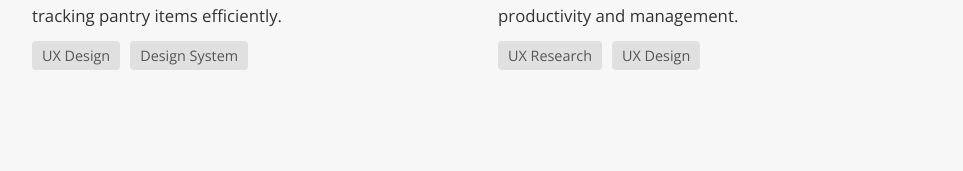
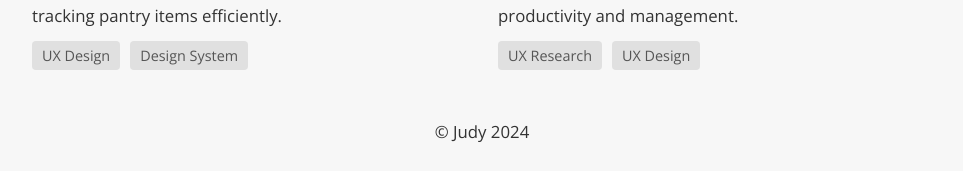
Before and after one commit to araxione/portfolio, a React (Create React App) app: page / in a window 1280 px wide. Shown: the part 1850-2021 px from the top of the page, without its empty margins (158-1121 px from the left). Before the commit the page ends 1920 px from the top, so only its background shows below. Built offline with nearby package versions, Linux system fonts and the light colour scheme.

Commit message:
added details

```diff
--- a/src/ByteBroom.js
+++ b/src/ByteBroom.js
@@ -2,6 +2,7 @@
 import "aos/dist/aos.css";
 import AOS from "aos";
 import "./EcoPantry.css";
+import Footer from "./Footer";
 import byteBroom from "./images/bytebroom/bytebroom.png";
 import affinity from "./images/bytebroom/affinity.png";
 import lo_fi from "./images/bytebroom/lo-fi.png";
--- a/src/EcoPantry.js
+++ b/src/EcoPantry.js
@@ -2,6 +2,7 @@
 import "aos/dist/aos.css";
 import AOS from "aos";
 import "./EcoPantry.css";
+import Footer from "./Footer";
 import ecoThumbnail from "./images/ecopantry/eco-thumbnail.png";
 import groceryList from "./images/ecopantry/grocery-list.png";
 import recipes from "./images/ecopantry/recipes.png";
@@ -354,6 +355,7 @@
             <img src={team} alt="Team" />
           </div>
         </section>
+        <Footer/>
       </div>
     </div>
   );
--- /dev/null
+++ b/src/Footer.css
@@ -0,0 +1,14 @@
+/* Footer.css */
+
+.footer {
+    background-color: #f7f7f7;
+    color: #333;
+    text-align: center;
+    padding: 10px 0;
+    /* position: fixed;  */
+    padding-top: 32px;
+    left: 0;
+    right: 0;
+    bottom: 0;
+    z-index: 1000;
+  }
--- /dev/null
+++ b/src/Footer.js
@@ -0,0 +1,13 @@
+// Footer.js
+import React from 'react';
+import './Footer.css';
+
+const Footer = () => {
+  return (
+    <footer className="footer">
+      <p>© Judy 2024</p>
+    </footer>
+  );
+};
+
+export default Footer;
--- a/src/Portfolio.js
+++ b/src/Portfolio.js
@@ -6,6 +6,9 @@
 import separator from "./images/separator.png";
 import atlas from "./images/atlas/atlas.png";
 import scarp from "./images/scarp/scarp.png";
+import Footer from "./Footer";
+
+
 const Portfolio = () => {
   return (
     <div className="page-container">
@@ -112,6 +115,7 @@
           {/* Add more projects below */}
         </div>
       </section>
+      <Footer/>
     </div>
   );
 };
--- a/src/Scarp.js
+++ b/src/Scarp.js
@@ -2,6 +2,7 @@
 import "aos/dist/aos.css";
 import AOS from "aos";
 import "./EcoPantry.css";
+import Footer from "./Footer";
 import scarp_thumbnail from "./images/scarp/scarp-thumbnail.png";
 import stats from "./images/scarp/stats.png";
 import problems from "./images/scarp/problems.png";
@@ -150,6 +151,7 @@
         <li><strong>Clear presentation</strong> aids <strong>understanding</strong> of <strong>system status</strong> and <strong>interaction</strong>.</li>
       </ul></p>
             </section>
+            <Footer/>
         </div>
     </div>
   );
```
